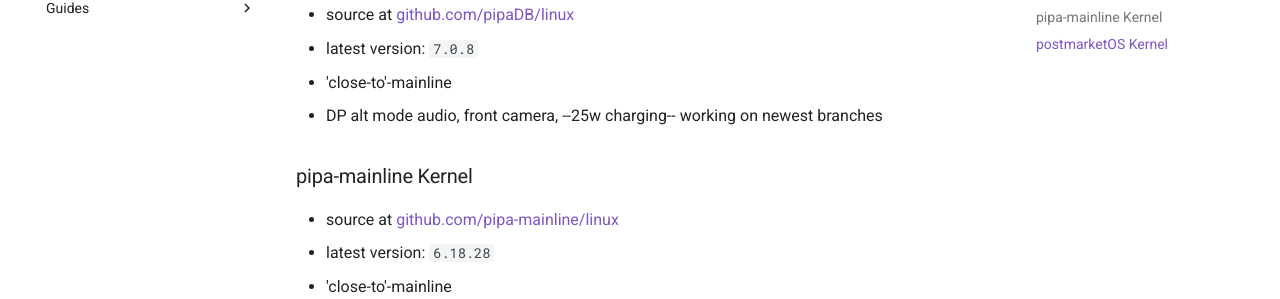
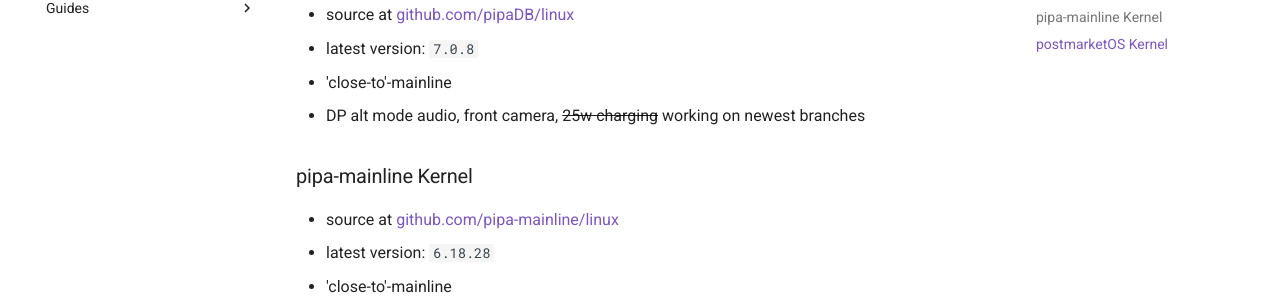
Before and after one commit to AnmiTaliDev/pipa-linux-wiki, an MkDocs documentation site: the page built from docs/kernel.md, in a window 1280 px wide and 900 px high, scrolled down 1060 px. Shown: the part 199-498 px from the top of the window. Built offline with MkDocs 1.6.1 and Material for MkDocs 9.7.7, drawn with Linux system fonts in a browser that asks for light colours; comment, search, counter and statistics services are not loaded.

```diff
--- a/docs/kernel.md
+++ b/docs/kernel.md
@@ -36,7 +36,7 @@ Currently, the 6.18.2 branch of pipa-mainline seems to be the most stable, at le
 - source at [github.com/pipaDB/linux](https://github.com/pipaDB/linux)
 - latest version: `7.0.8`
 - 'close-to'-mainline
-- DP alt mode audio, front camera, --25w charging-- working on newest branches
+- DP alt mode audio, front camera, ~~25w charging~~ working on newest branches
 
 
 
```
